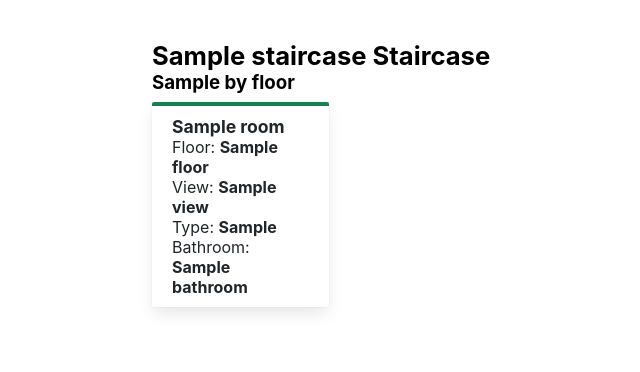
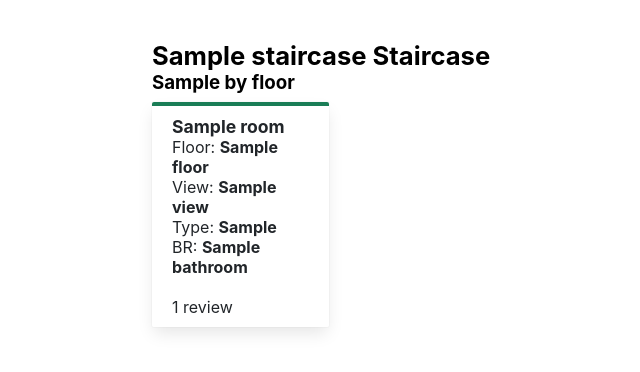
Before and after one commit to qjcr/qrdb, a Django app: template qrdb/qrdb/templates/staircase.html in a window 1280 px wide. Shown: the part 47-419 px from the top of the page, without its empty margins (104-744 px from the left). Run offline with Django 3.2, Linux system fonts and the light colour scheme; the template is opened without the code that fills it: most values are stand-ins (such as "Sample title", 1, 10 or a date in 2020).

Commit message:
Add room/review count

```diff
--- a/qrdb/qrdb/templates/index.html
+++ b/qrdb/qrdb/templates/index.html
@@ -1,2 +1,6 @@
 {% include "includes/header.html" %}
 {% include "includes/navbar.html" %}
+
+Welcome to the Queens Room Database!
+
+<a href="/map">Click here to see the list of staircases</a>
--- a/qrdb/qrdb/templates/map.html
+++ b/qrdb/qrdb/templates/map.html
@@ -10,10 +10,7 @@
             <a href="/staircase/{{ staircase.name}}">
               <div class="card">
                 <p class="card-heading">Staircase {{ staircase.name }}</p>
-                <p>Information about staircase:</p>
-                <p>no. rooms: 16</p>
-                <p>rent price range: £1000-£2000</p>
-                <p>etc.</p>
+                <p>{{ staircase.get_room_count }} rooms</p>
               </div>
             </a>
           {% endfor %}
--- a/qrdb/qrdb/templates/room.html
+++ b/qrdb/qrdb/templates/room.html
@@ -38,7 +38,7 @@
           </div>
         {% endfor %}
 
-        {% if reviews_v1.len == 0 %}
+        {% if reviews_v1|length == 0 %}
           <p>Sorry, no reviews for this room.</p>
         {% endif %}
 </div>
--- a/qrdb/qrdb/templates/staircase.html
+++ b/qrdb/qrdb/templates/staircase.html
@@ -15,7 +15,16 @@
                   <p>Floor: <b>{{ room.floor }}</b></p>
                   <p>View: <b>{{ room.view }}</b></p>
                   <p>Type: <b>{{ room.room_type }}</b></p>
-                  <p>Bathroom: <b>{{ room.bathroom }}</b></p>
+                  <p>BR: <b>{{ room.bathroom }}</b></p>
+
+                  <br>
+                  {% if room.get_review_count == 0 %}
+                  <p class="no-reviews">No reviews</p>
+                  {% elif room.get_review_count == 1 %}</p>
+                  <p>1 review</p>
+                  {% else %}
+                  <p>{{ room.get_review_count }} reviews</p>
+                  {% endif %}
                 </div>
               </a>
               {% endfor %}
--- a/qrdb/qrdb/templates/static/css/main.css
+++ b/qrdb/qrdb/templates/static/css/main.css
@@ -118,3 +118,8 @@ nav .nav-title {
 .review {
   margin: 20px 0;
 }
+
+/* Staircase */
+/* .no-reviews {
+  color: red;
+} */
--- a/qrdb/qrdb/views.py
+++ b/qrdb/qrdb/views.py
@@ -5,7 +5,7 @@ from django.contrib.auth.decorators import login_required
 from . import models
 
 def index(request):
-    return render(request, "test.html")
+    return render(request, "index.html")
 
 @login_required
 def view_map(request):
```
Also changed, not shown: qrdb/qrdb/models.py (+7 -0 lines).
